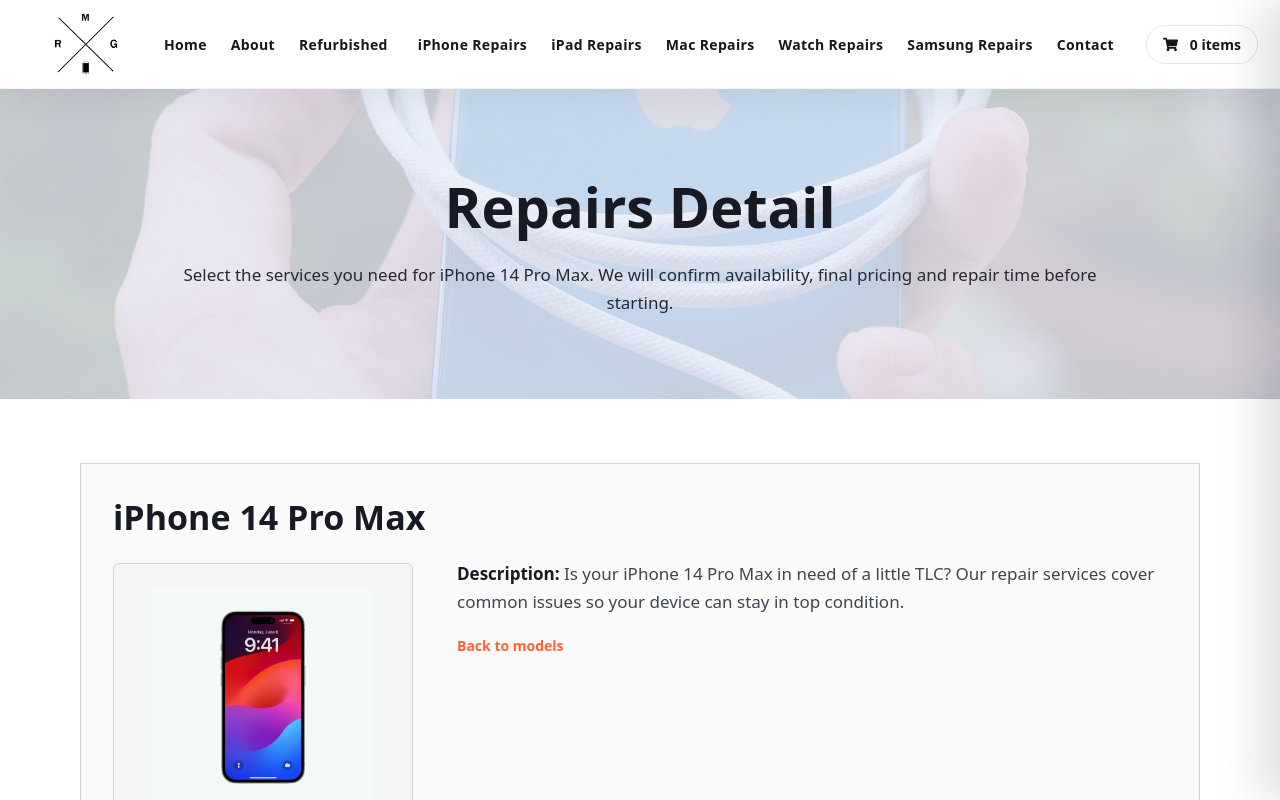
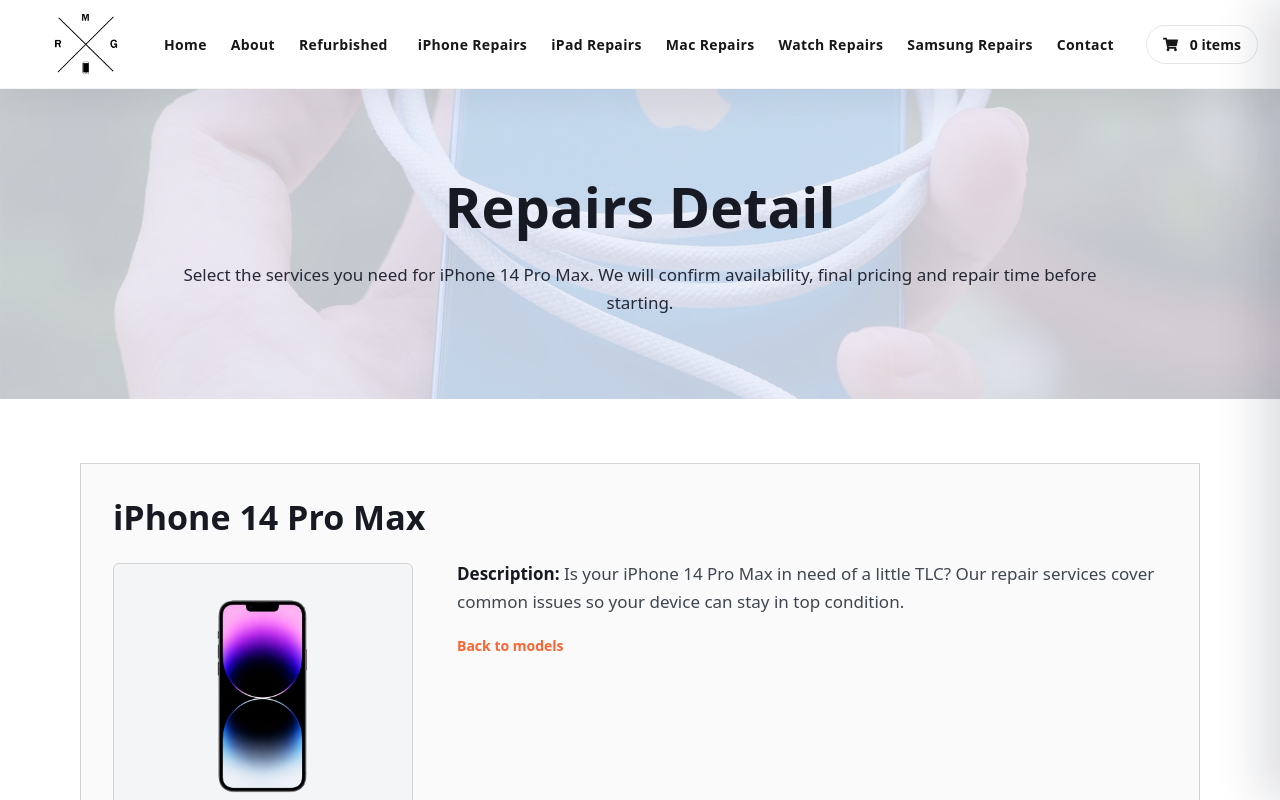
Before and after one commit to Ammar2708/gadget, a React (Vite) app: page /detail in a window 1280 px wide. Shown: the top 800 px of the page. Built offline with nearby package versions, Linux system fonts and the light colour scheme.

Commit message:
Update service components and UI iconography

```diff
--- a/src/data/repairDetails.js
+++ b/src/data/repairDetails.js
@@ -260,127 +260,127 @@
 const additionalIphoneModels = [
   {
     title: "iPhone 17 Pro Max",
-    image: "/imgi_40_iphone_17_pro_max_silver_pdp_image_position_1__en-in.webp",
+    image: "/img33.png",
     detailSlug: "iphone-17-pro-max-repairs",
   },
   {
     title: "iPhone 17 Pro",
-    image: "/imgi_40_iphone_17_pro_max_silver_pdp_image_position_1__en-in.webp",
+    image: "/img31.png",
     detailSlug: "iphone-17-pro-repairs",
   },
   {
     title: "iPhone 17",
-    image: "/imgi_39_IMG-18071437_m_jpeg_1.webp",
+    image: "/img30.png",
     detailSlug: "iphone-17-repairs",
   },
   {
     title: "iPhone Air",
-    image: "/imgi_41_iPhone_17_Air_SpaceBlack_Grid_394ec352-dd77-4290-9e0f-3d7974b6f5f3.webp",
+    image: "/img29.png",
     detailSlug: "iphone-air-repairs",
   },
   {
     title: "iPhone 16 Pro Max",
-    image: "/imgi_107_iPhone12ProMaxGraphile_1800x.webp",
+    image: "/img28.png",
     detailSlug: "iphone-16-pro-max-repairs",
   },
   {
     title: "iPhone 16 Pro",
-    image: "/imgi_40_iphone_17_pro_max_silver_pdp_image_position_1__en-in.webp",
+    image: "/img27.png",
     detailSlug: "iphone-16-pro-repairs",
   },
   {
     title: "iPhone 16",
-    image: "/imgi_41_iPhone_17_Air_SpaceBlack_Grid_394ec352-dd77-4290-9e0f-3d7974b6f5f3.webp",
+    image: "/img26.png",
     detailSlug: "iphone-16-repairs",
   },
   {
     title: "iPhone 15 Pro Max",
-    image: "/imgi_107_iPhone12ProMaxGraphile_1800x.webp",
+    image: "/img25.png",
     detailSlug: "iphone-15-pro-max-repairs",
   },
   {
     title: "iPhone 15 Pro",
-    image: "/imgi_101_iPhone12ProMaxGraphile_1800x-1536x1536.webp",
+    image: "/img25.png",
     detailSlug: "iphone-15-pro-repairs",
   },
   {
     title: "iPhone 15",
-    image: "/imgi_39_IMG-18071437_m_jpeg_1.webp",
+    image: "/img24.png",
     detailSlug: "iphone-15-repairs",
   },
   {
     title: "iPhone 12 mini",
-    image: "/imgi_2_iphone.webp",
+    image: "/img8.png",
     detailSlug: "iphone-12-mini-repairs",
   },
   {
     title: "iPhone 11",
-    image: "/imgi_260_249852_0_snn6go-2048x2048.webp",
+    image: "/iphone11.png",
     detailSlug: "iphone-11-repairs",
   },
   {
     title: "iPhone XS Max",
-    image: "/imgi_2_iphone.webp",
+    image: "/img11.png",
     detailSlug: "iphone-xs-max-repairs",
   },
   {
     title: "iPhone XS",
-    image: "/imgi_2_iphone.webp",
+    image: "/img11.png",
     detailSlug: "iphone-xs-repairs",
   },
   {
     title: "iPhone XR",
-    image: "/imgi_260_249852_0_snn6go-2048x2048.webp",
+    image: "/img23.png",
     detailSlug: "iphone-xr-repairs",
   },
   {
     title: "iPhone SE (2nd Generation)",
-    image: "/imgi_270_iPhone_SE3_Starlight_PDP_Image_Position-1A__en-US_5eeddc15-3457-4154-ad71-fea2ea8bbd74-2048x2048.webp",
+    image: "/img21.png",
     detailSlug: "iphone-se-2nd-generation-repairs",
   },
   {
     title: "iPhone SE (1st Generation)",
-    image: "/imgi_225_iphone6-gray-1_ec79ea99-6789-4c09-9afc-a929933583ef.webp",
+    image: "/img12.png",
     detailSlug: "iphone-se-1st-generation-repairs",
   },
   {
     title: "iPhone 8 Plus",
-    image: "/imgi_240_apple-iphone-7-black.webp",
+    image: "/img21.png",
     detailSlug: "iphone-8-plus-repairs",
   },
   {
     title: "iPhone 8",
-    image: "/imgi_240_apple-iphone-7-black.webp",
+    image: "/img20.png",
     detailSlug: "iphone-8-repairs",
   },
   {
     title: "iPhone 7 Plus",
-    image: "/imgi_240_apple-iphone-7-black.webp",
+    image: "/img19.png",
     detailSlug: "iphone-7-plus-repairs",
   },
   {
     title: "iPhone 7",
-    image: "/imgi_240_apple-iphone-7-black.webp",
+    image: "/img18.png",
     detailSlug: "iphone-7-repairs",
   },
   {
     title: "iPhone 6S Plus",
-    image: "/imgi_225_iphone6-gray-1_ec79ea99-6789-4c09-9afc-a929933583ef.webp",
+    image: "/img17.png",
     detailSlug: "iphone-6s-plus-repairs",
   },
   {
     title: "iPhone 6S",
-    image: "/imgi_225_iphone6-gray-1_ec79ea99-6789-4c09-9afc-a929933583ef.webp",
+    image: "/img17.png",
     detailSlug: "iphone-6s-repairs",
   },
   {
     title: "iPhone 6 Plus",
-    image: "/imgi_225_iphone6-gray-1_ec79ea99-6789-4c09-9afc-a929933583ef.webp",
+    image: "/img15.png",
     detailSlug: "iphone-6-plus-repairs",
   },
   {
     title: "iPhone 6",
-    image: "/imgi_225_iphone6-gray-1_ec79ea99-6789-4c09-9afc-a929933583ef.webp",
+    image: "/img14.png",
     detailSlug: "iphone-6-repairs",
   },
 ];
@@ -389,84 +389,84 @@
   "iphone-14-pro-max-repairs": {
     category: "iphone",
     title: "iPhone 14 Pro Max",
-    image: "/imgi_2_iphone.webp",
+    image: "/img4.png",
     intro:
       "Is your iPhone 14 Pro Max in need of a little TLC? Our repair services cover common issues so your device can stay in top condition.",
   },
   "iphone-14-pro-repairs": {
     category: "iphone",
     title: "iPhone 14 Pro",
-    image: "/imgi_2_iphone.webp",
+    image: "/img4.png",
     intro:
       "Choose practical repair options for your iPhone 14 Pro, with clear pricing and careful final checks.",
   },
   "iphone-14-plus-repairs": {
     category: "iphone",
     title: "iPhone 14 Plus",
-    image: "/imgi_2_iphone.webp",
+    image: "/img4.png",
     intro:
       "We repair iPhone 14 Plus faults including displays, batteries, charging ports, speakers and camera issues.",
   },
   "iphone-14-repairs": {
     category: "iphone",
     title: "iPhone 14",
-    image: "/imgi_2_iphone.webp",
+    image: "/img4.png",
     intro:
       "Select the iPhone 14 repair you need and our team will confirm the best practical option before work begins.",
   },
   "iphone-13-mini-repairs": {
     category: "iphone",
     title: "iPhone 13 mini",
-    image: "/imgi_2_iphone.webp",
+    image: "/img5.png",
     intro:
       "Compact iPhones deserve careful repair work. Pick the service needed for your iPhone 13 mini.",
   },
   "iphone-12-pro-max-repairs": {
     category: "iphone",
     title: "iPhone 12 Pro Max",
-    image: "/imgi_2_iphone.webp",
+    image: "/img6.png",
     intro:
       "We handle iPhone 12 Pro Max screen, battery, camera, charging and audio repairs with clear pricing.",
   },
   "iphone-12-pro-repairs": {
     category: "iphone",
     title: "iPhone 12 Pro",
-    image: "/imgi_2_iphone.webp",
+    image: "/img7.png",
     intro:
       "Choose from the available iPhone 12 Pro repair options below and submit your preferred services.",
   },
   "iphone-12-repairs": {
     category: "iphone",
     title: "iPhone 12",
-    image: "/imgi_2_iphone.webp",
+    image: "/img8.png",
     intro:
       "Select common iPhone 12 repairs including display, battery, charging and speaker services.",
   },
   "iphone-11-pro-max-repairs": {
     category: "iphone",
     title: "iPhone 11 Pro Max",
-    image: "/imgi_2_iphone.webp",
+    image: "/img9.png",
     intro:
       "Repair options for iPhone 11 Pro Max faults, checked carefully before collection.",
   },
   "iphone-11-pro-repairs": {
     category: "iphone",
     title: "iPhone 11 Pro",
-    image: "/imgi_2_iphone.webp",
+    image: "/img10.png",
     intro:
       "Choose a repair option for your iPhone 11 Pro and our technicians will inspect the fault.",
   },
   "iphone-x-repairs": {
     category: "iphone",
     title: "iPhone X",
-    image: "/imgi_2_iphone.webp",
+    image: "/img11.png",
     intro:
       "Keep your iPhone X running with display, battery, charging and speaker repair options.",
   },
   "iphone-se-repairs": {
     category: "iphone",
     title: "iPhone SE",
-    image: "/imgi_2_iphone.webp",
+    image: "/img12.png",
     intro:
       "Select the repair your iPhone SE needs and we will confirm parts and pricing before work begins.",
   },
@@ -1603,11 +1603,6 @@
     title: "Display Assembly",
     description: "Replacement OLED display assembly to repair a damaged screen.",
     price: "£149",
-  },
-  {
-    title: "Display & Rear",
-    description: "OLED display assembly and rear housing replacement.",
-    price: "£239",
   },
   {
     title: "Battery",
```
Also changed, not shown: vercel.json (added).
